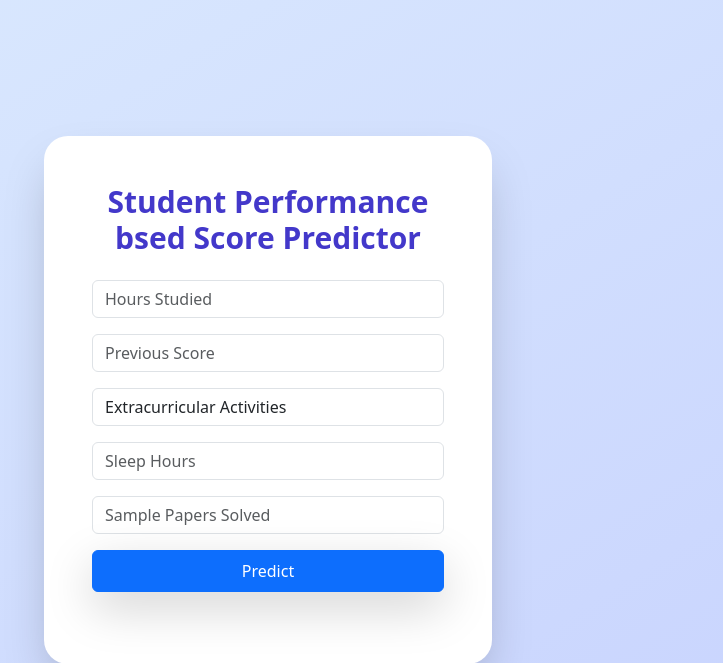
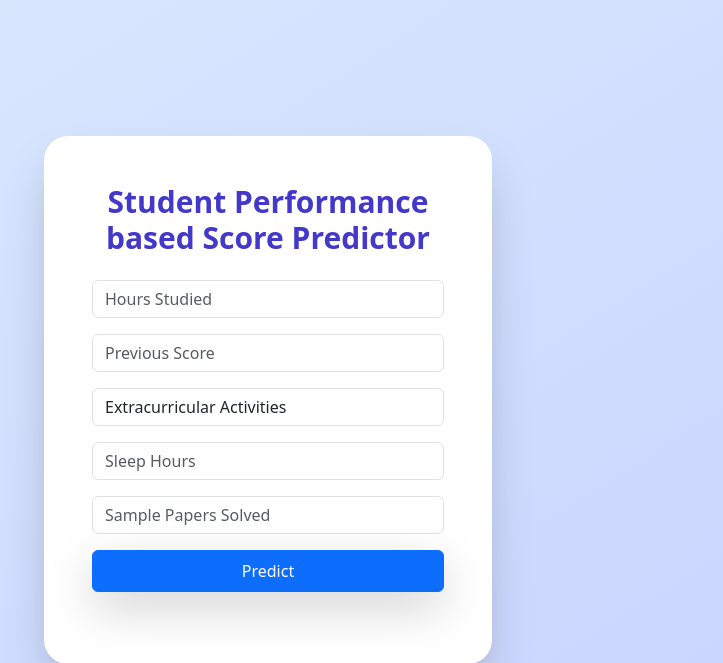
Before and after one commit to mayankraj25/Student-Performance-, a Flask app: page / in a window 1280 px wide. Shown: the top 663 px of the page, without its empty margins (372-1095 px from the left). Run offline with Flask 3, Linux system fonts and the light colour scheme; parts of the project's set-up code (start-up, migrations or seed data) failed here and were passed over; some libraries are stand-ins or nearby versions.

Commit message:
Update index.html

```diff
--- a/ml_web_app/templates/index.html
+++ b/ml_web_app/templates/index.html
@@ -18,7 +18,7 @@
 <body class="bg-gradient-to-br from-blue-100 to-indigo-200 min-h-screen flex items-center justify-center">
 
     <div class="container fade-in text-center p-5 bg-white rounded-3xl shadow-2xl max-w-md">
-        <h1 class="text-3xl font-bold mb-6 text-indigo-700">Student Performance bsed Score Predictor</h1>
+        <h1 class="text-3xl font-bold mb-6 text-indigo-700">Student Performance based Score Predictor</h1>
         <form action="/predict" method="post">
             <div class="form-group mb-3">
                 <input type="text" name="feature1" placeholder="Hours Studied" class="form-control" required>
```
